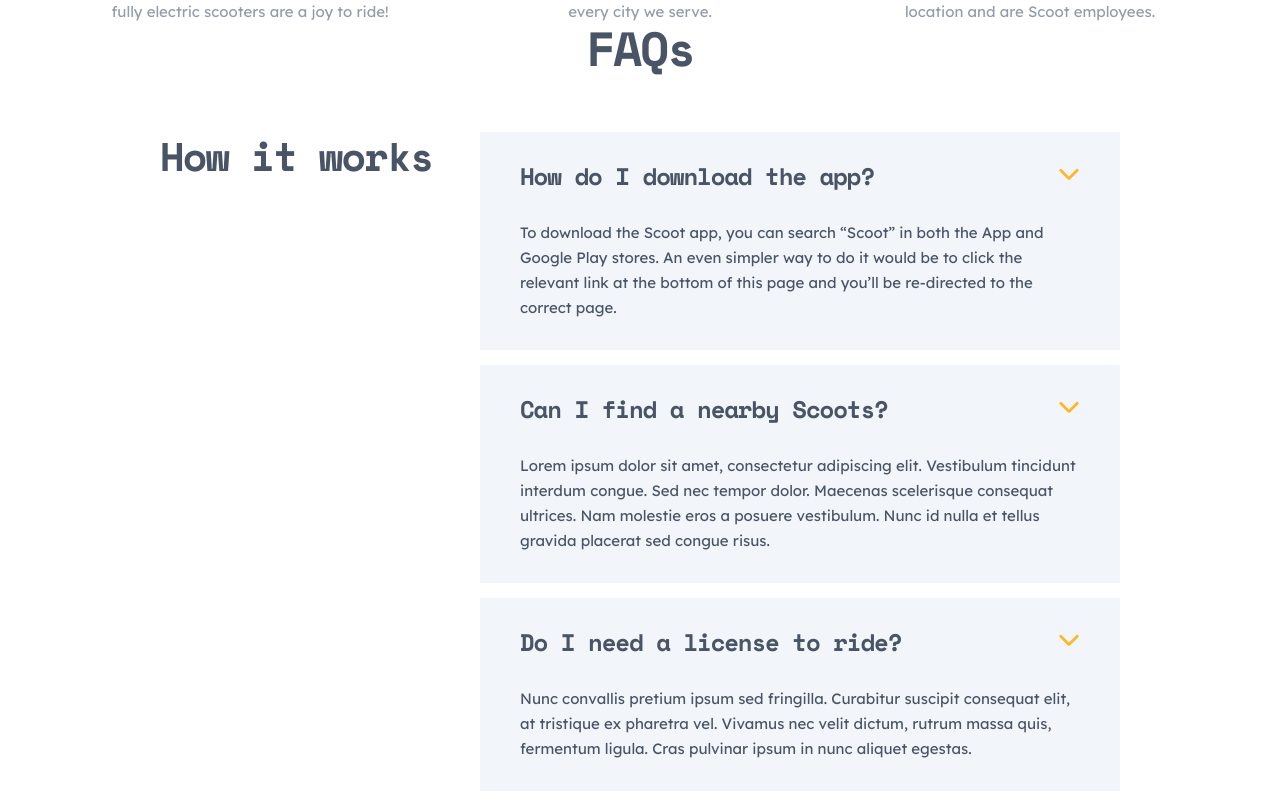
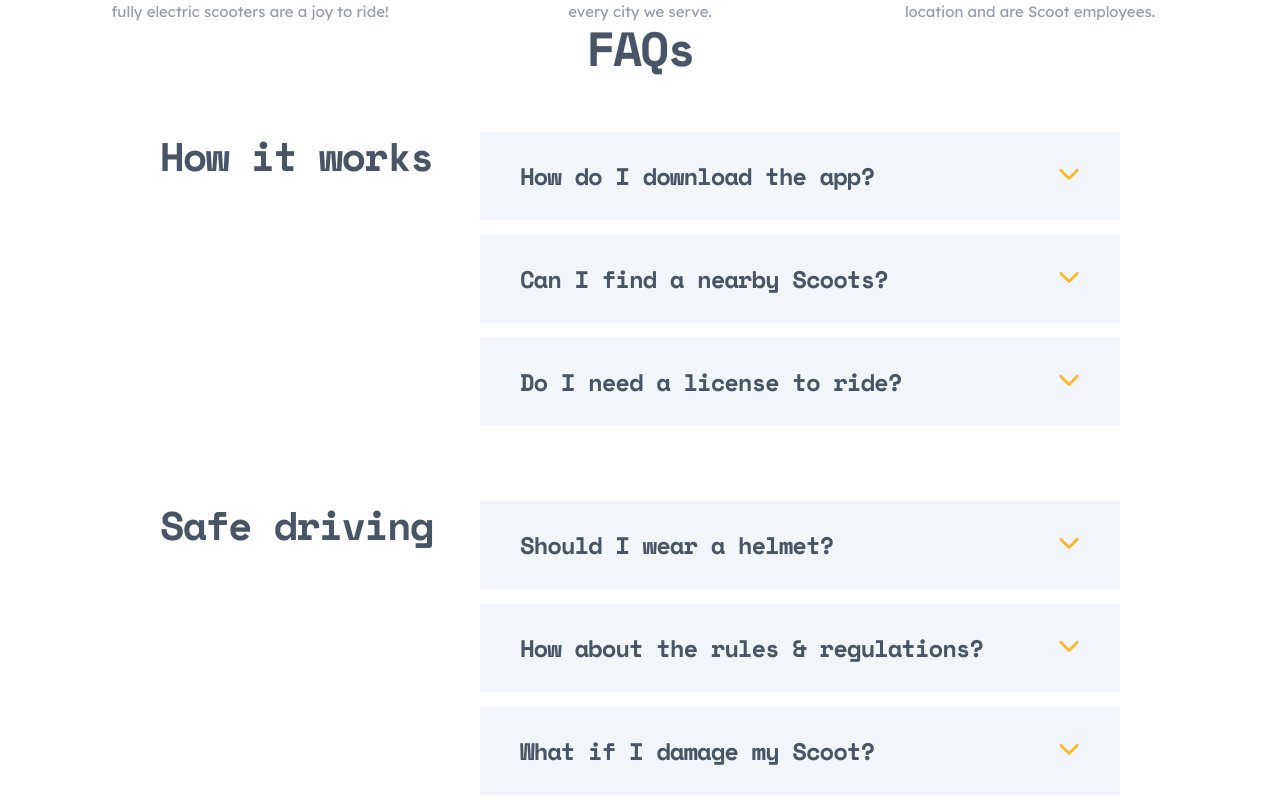
Before and after one commit to EdwinSch/react-scoot-sharing-service, a React (Vite) app: page /about in a window 1280 px wide. Shown: the part 1780-2580 px from the top of the page. Built offline with nearby package versions, Linux system fonts and the light colour scheme.

Commit message:
toggle faq function

```diff
--- a/src/components/Question/Question.jsx
+++ b/src/components/Question/Question.jsx
@@ -1,13 +1,25 @@
+import { useState } from "react";
 import { FaChevronDown, FaChevronUp } from "react-icons/fa6";
 
 const Question = ({ id, question, answer }) => {
+  const [toggle, setToggle] = useState(false);
+
   return (
-    <article className="question-wrapper">
+    <article className="question-wrapper" onClick={() => setToggle(!toggle)}>
       <div className="question-header">
         <h4>{question}</h4>
-        <FaChevronDown className="faq-toggle-btn" />
+        {toggle ? (
+          <FaChevronUp className="faq-toggle-btn" />
+        ) : (
+          <FaChevronDown className="faq-toggle-btn" />
+        )}
       </div>
-      <p className="question-body">{answer}</p>
+
+      {toggle ? (
+        <p className="question-body">{answer}</p>
+      ) : (
+        <p className="question-body hide-answer">{answer}</p>
+      )}
     </article>
   );
 };
--- a/src/components/Question/question-styles.css
+++ b/src/components/Question/question-styles.css
@@ -39,4 +39,8 @@
       padding-top: 20px;
     }
   }
+
+  .hide-answer {
+    display: none;
+  }
 }
```
